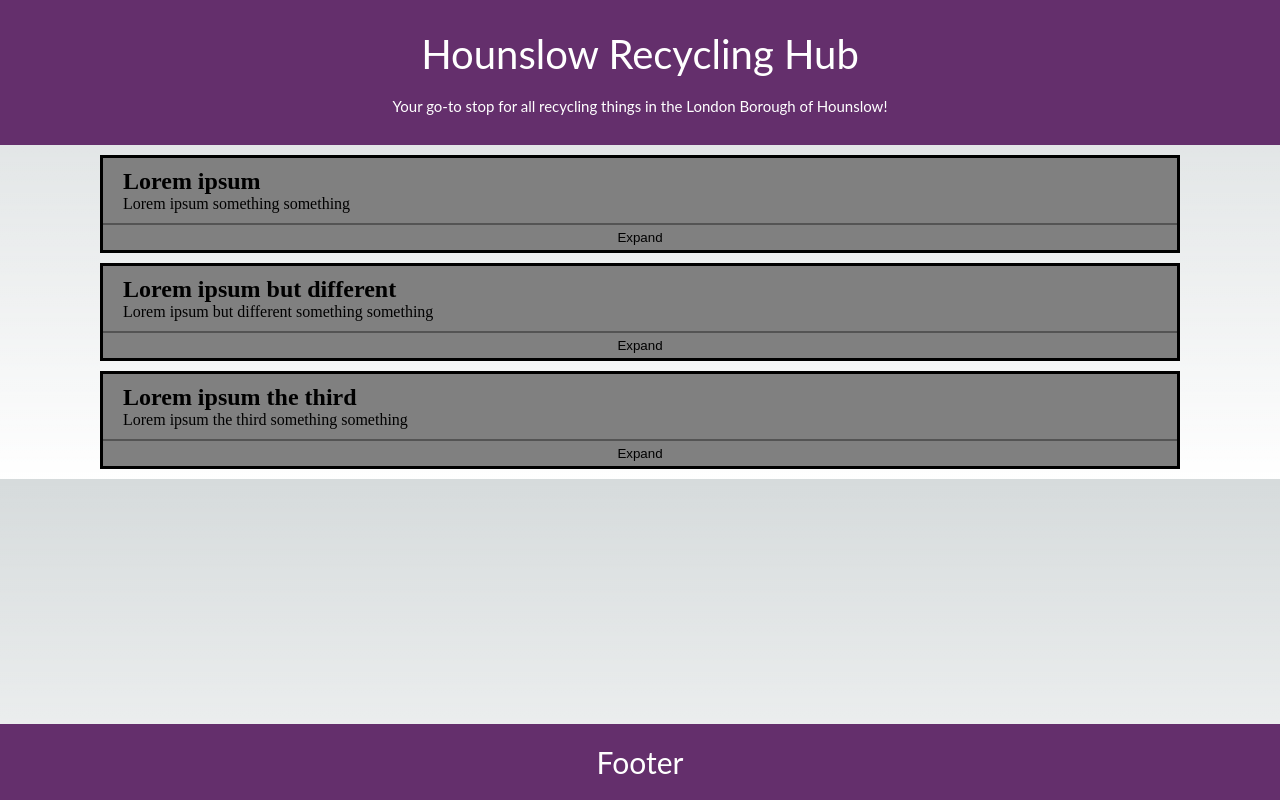
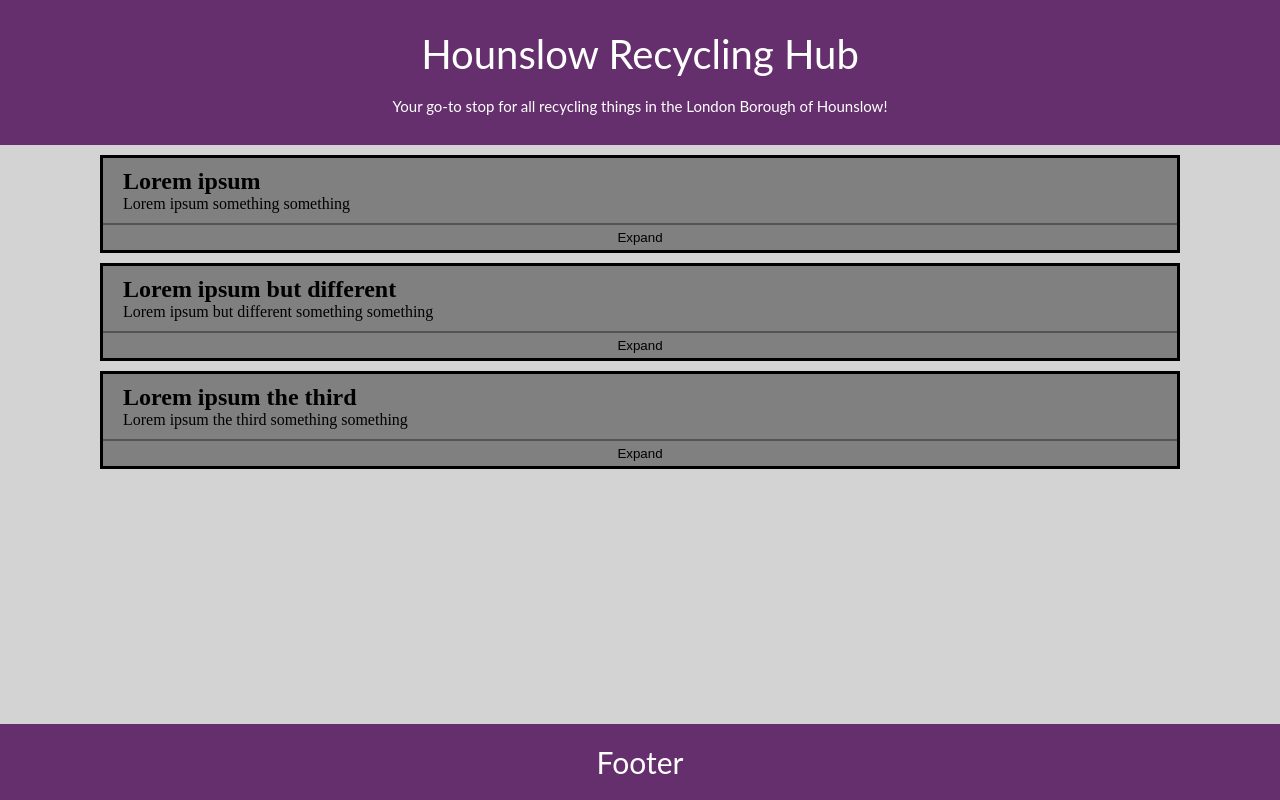
Before and after one commit to ajn2020/test, a Next.js app: page / in a window 1280 px wide. Built offline with nearby package versions, Linux system fonts and the light colour scheme.

Commit message:
Change gradient background color to solid grey

```diff
--- a/styles/globals.css
+++ b/styles/globals.css
@@ -6,8 +6,6 @@
     'Fira Mono', 'Droid Sans Mono', 'Courier New', monospace;
 
   --foreground-rgb: 0, 0, 0;
-  --background-start-rgb: 214, 219, 220;
-  --background-end-rgb: 255, 255, 255;
 
   --primary-glow: conic-gradient(
     from 180deg at 50% 50%,
@@ -43,8 +41,6 @@
 @media (prefers-color-scheme: dark) {
   :root {
     --foreground-rgb: 255, 255, 255;
-    --background-start-rgb: 0, 0, 0;
-    --background-end-rgb: 0, 0, 0;
 
     --primary-glow: radial-gradient(rgba(1, 65, 255, 0.4), rgba(1, 65, 255, 0));
     --secondary-glow: linear-gradient(
@@ -87,12 +83,7 @@ body {
 
 body {
   color: rgb(var(--foreground-rgb));
-  background: linear-gradient(
-      to bottom,
-      transparent,
-      rgb(var(--background-end-rgb))
-    )
-    rgb(var(--background-start-rgb));
+  background-color: lightgray;
 }
 
 a {
```
